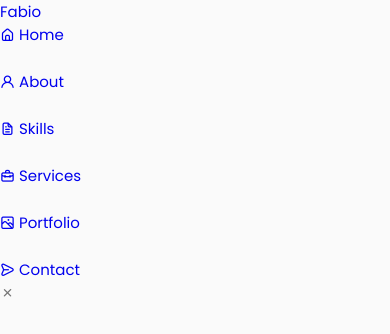
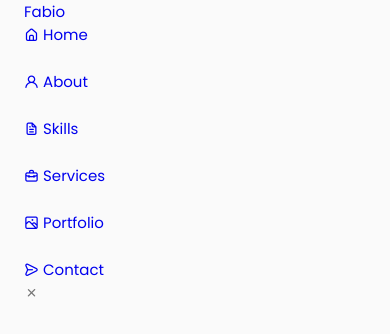
Before and after one commit to fabiodrneles/portfolio-react, a React (Create React App) app: page / in a window 390 px wide. Shown: the top 334 px of the page. Built offline with nearby package versions, Linux system fonts and the light colour scheme.

Commit message:
feat(css): Adiciona propriedades para melhorar responsividade
Inclui propriedades CSS para ajustar o layout e garantir melhor responsividade em diferentes tamanhos de tela.

```diff
--- a/src/App.css
+++ b/src/App.css
@@ -170,6 +170,10 @@ img {
 /*================= BREAKPOINTS ===========================*/
 /* for large devices */
 @media screen and (max-width: 992px) {
+  .container {
+    margin-left: var(--mb-1-5);
+    margin-right: var(--mb-1-5);
+  }
 }
 
 /* For medium devices */
@@ -181,4 +185,8 @@ img {
 
 /* For small devices */
 @media screen and (max-width: 350px) {
+  .container {
+    margin-left: var(--mb-1);
+    margin-right: var(--mb-1);
+  }
 }
```
